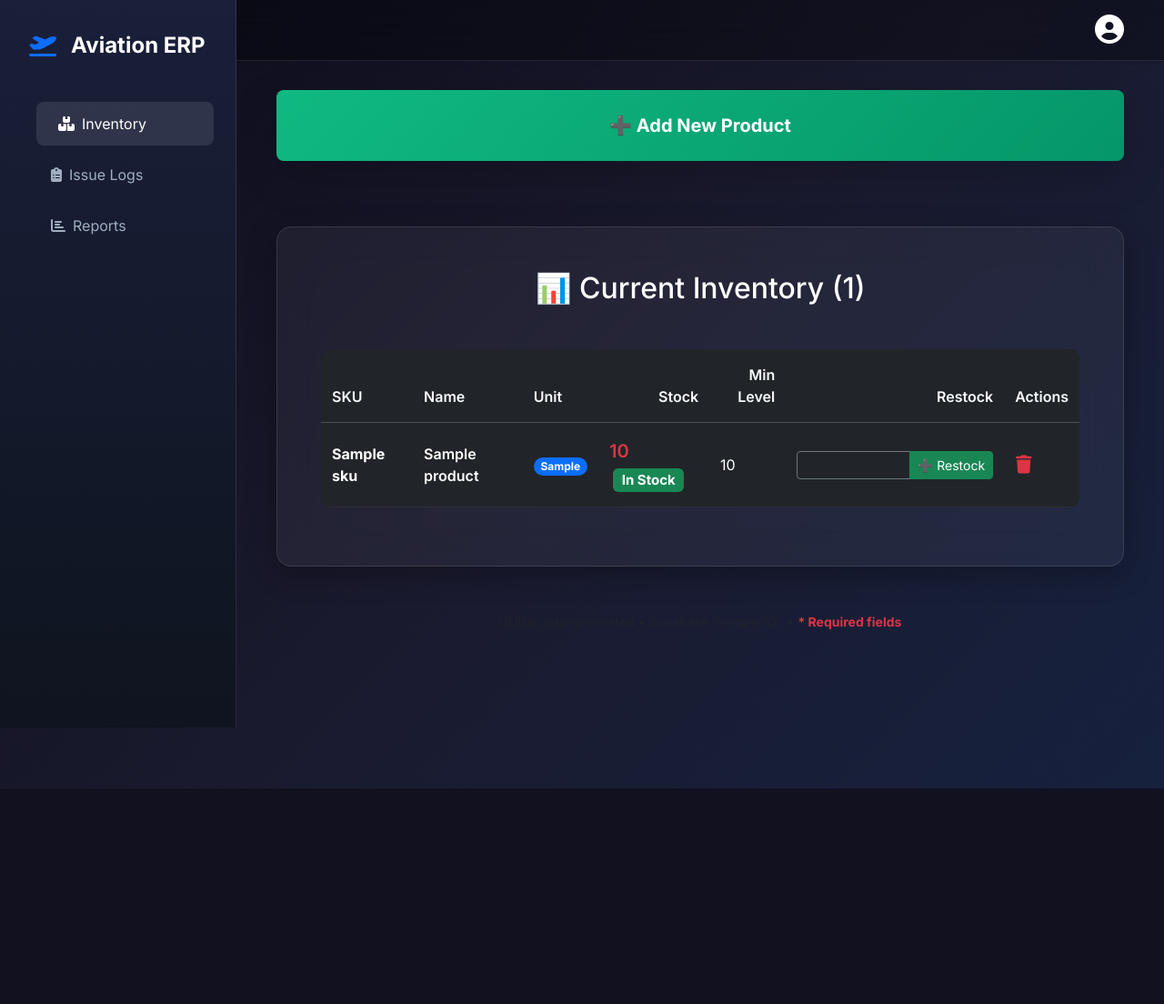
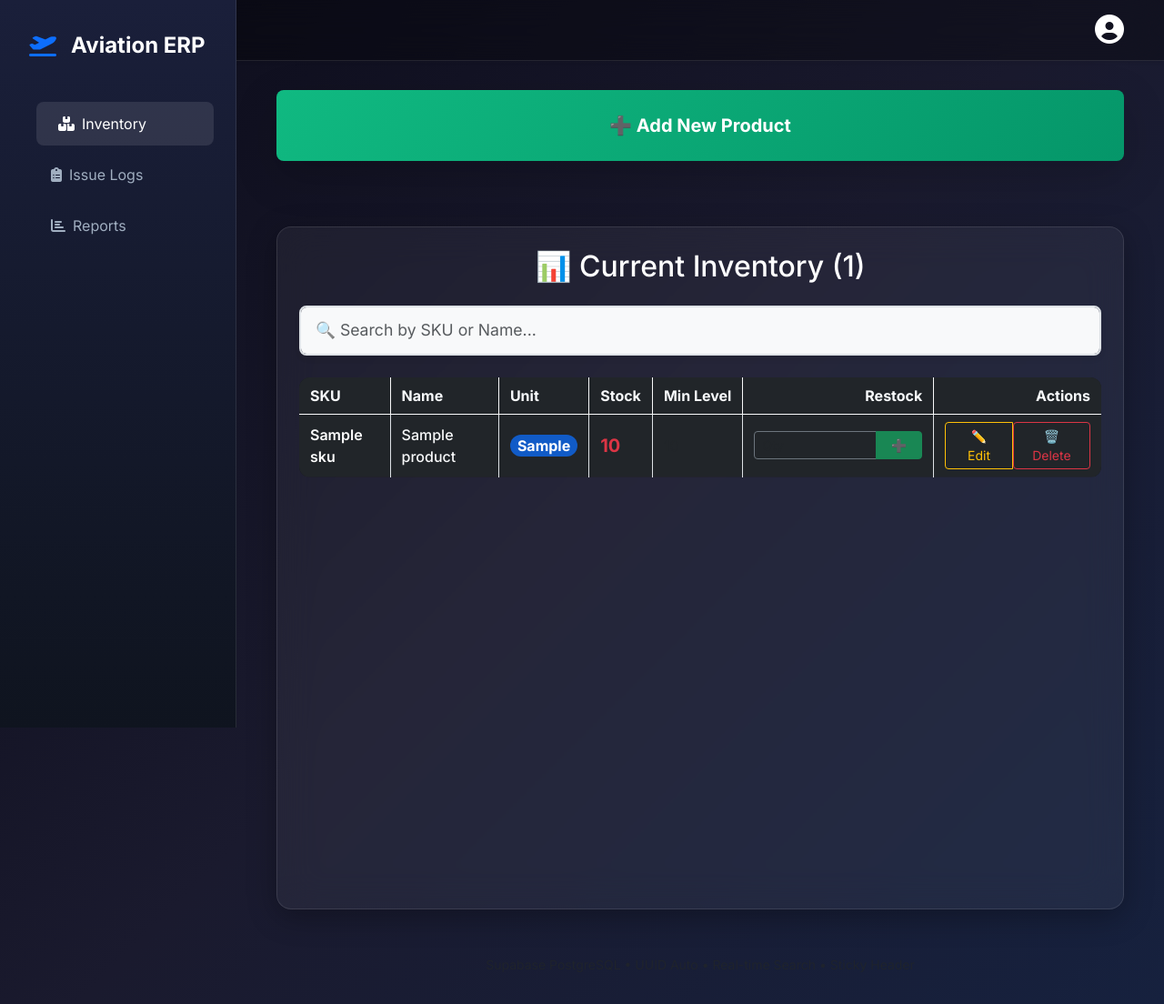
Before and after one commit to whitetap/whitetap-inventory-erp, a Flask app: template templates/admin.html in a window 1280 px wide. Shown: the whole page at 91% size. Before the commit the page ends 867 px from the top, so only its background shows below. Run offline with Flask 3, Linux system fonts and the light colour scheme; the template is opened without the code that fills it: most values are stand-ins (such as "Sample title", 1, 10 or a date in 2020).

Commit message:
UI: Polished table layout and added real-time search

```diff
--- a/templates/admin.html
+++ b/templates/admin.html
@@ -68,56 +68,65 @@
     <div class="row">
         <div class="col-12">
             <div class="card">
-                <div class="card-body p-5">
-                    <h2 class="text-4xl font-bold text-white mb-5 text-center">📊 Current Inventory ({{ products|length if products else 0 }})</h2>
+                <div class="card-body p-4">
+                    <h2 class="text-3xl font-bold text-white mb-4 text-center">📊 Current Inventory ({{ products|length if products else 0 }})</h2>
+
+                    <!-- Search Bar -->
+                    <div class="mb-4">
+                        <input type="text" id="searchInput" class="form-control form-control-lg" placeholder="🔍 Search by SKU or Name..." style="background-color: #f8f9fa; color: #333; font-size:1.1rem; padding: 0.75rem 1rem; border-radius: 0.5rem; border: 2px solid #dee2e6;">
+                    </div>
+
                     {% if products %}
-                        <div class="table-responsive">
-                            <table class="table table-hover table-sm table-dark">
-                                <thead>
+                        <div class="table-responsive" style="height: 70vh; overflow-y: auto;">
+                            <table class="table table-hover table-dark table-sm" id="productsTable">
+                                <thead id="tableHead" class="sticky-top bg-dark border-bottom border-light">
                                     <tr>
-                                        <th>SKU</th>
-                                        <th>Name</th>
-                                        <th>Unit</th>
-                                        <th class="text-end">Stock</th>
-                                        <th class="text-end">Min Level</th>
-                                        <th class="text-end">Restock</th>
-                                        <th class="text-end">Actions</th>
+                                        <th class="border-end border-light p-2 fs-6 fw-bold text-nowrap">SKU</th>
+                                        <th class="border-end border-light p-2 fs-6 fw-bold text-nowrap">Name</th>
+                                        <th class="border-end border-light p-2 fs-6 fw-bold text-nowrap">Unit</th>
+                                        <th class="border-end border-light p-2 fs-6 fw-bold text-end text-nowrap">Stock</th>
+                                        <th class="border-end border-light p-2 fs-6 fw-bold text-end text-nowrap">Min Level</th>
+                                        <th class="border-end border-light p-2 fs-6 fw-bold text-end text-nowrap">Restock</th>
+                                        <th class="p-2 fs-6 fw-bold text-end text-nowrap">Actions</th>
                                     </tr>
                                 </thead>
-                                <tbody>
+                                <tbody id="tableBody">
                                     {% for product in products %}
-                                    <tr>
-                                        <td class="fw-bold text-emerald-300">{{ product.sku }}</td>
-                                        <td class="fw-semibold">{{ product.name }}</td>
-                                        <td>
-                                            <span class="badge bg-primary rounded-pill">{{ product.unit_of_measure }}</span>
+                                    <tr class="product-row" data-sku="{{ product.sku|lower }}" data-name="{{ product.name|lower }}">
+                                        <td class="border-end p-2 fw-semibold text-emerald-300">{{ product.sku }}</td>
+                                        <td class="border-end p-2 fw-medium text-light">{{ product.name }}</td>
+                                        <td class="border-end p-2">
+                                            <span class="badge bg-primary bg-opacity-75 rounded-pill px-2 py-1 fs-6">{{ product.unit_of_measure }}</span>
                                         </td>
-                                        <td class="fw-semibold fs-5 {{ 'text-danger' if product.current_stock <= product.min_stock_level else 'text-success' }}">
+                                        <td class="border-end p-2 fs-5 fw-bold {{ 'text-danger' if product.current_stock <= product.min_stock_level else 'text-success' }}">
                                             {{ product.current_stock|round(2) }}
                                             {% if (product.current_stock or 0) < 5 %}
-                                                <span class="badge bg-danger ms-1">Low Stock</span>
-                                            {% else %}
-                                                <span class="badge bg-success ms-1">In Stock</span>
+                                                <span class="badge bg-danger bg-opacity-90 ms-1 px-2 py-1">LOW</span>
                                             {% endif %}
                                         </td>
-                                        <td>{{ product.min_stock_level|round(2) }}</td>
-                                        <td>
+                                        <td class="border-end p-2 text-muted">{{ product.min_stock_level|round(2) }}</td>
+                                        <td class="border-end p-2">
                                             <form method="POST" action="{{ url_for('restock_item') }}" class="d-inline">
                                                 <input type="hidden" name="product_id" value="{{ product.id }}">
                                                 <div class="input-group input-group-sm">
-                                                    <input type="number" name="amount_to_add" min="0.01" step="0.01" placeholder="Qty" required class="form-control bg-dark text-white border-secondary">
-                                                    <button type="submit" class="btn btn-success btn-sm">
-                                                        ➕ Restock
+                                                    <input type="number" name="amount_to_add" min="0.01" step="0.01" placeholder="Qty" required class="form-control bg-dark text-white border-secondary form-control-sm">
+                                                    <button type="submit" class="btn btn-success btn-sm px-3">
+                                                        ➕
                                                     </button>
                                                 </div>
                                             </form>
                                         </td>
-                                        <td>
-                                            <form action="{{ url_for('delete_product', id=product.id) }}" method="POST" style="display:inline;">
-                                                <button type="submit" class="btn btn-link text-danger p-0" onclick="return confirm('Are you sure you want to delete this product?')">
-                                                    <i class="fas fa-trash fs-5"></i>
-                                                </button>
-                                            </form>
+                                        <td class="p-2">
+                                            <div class="btn-group btn-group-sm" role="group">
+                                                <a href="{{ url_for('edit_product', id=product.id) }}" class="btn btn-outline-warning btn-sm px-3">
+                                                    ✏️ Edit
+                                                </a>
+                                                <form action="{{ url_for('delete_product', id=product.id) }}" method="POST" style="display:inline;" onsubmit="return confirm('Delete {{ product.name }}?')">
+                                                    <button type="submit" class="btn btn-outline-danger btn-sm px-3">
+                                                        🗑️ Delete
+                                                    </button>
+                                                </form>
+                                            </div>
                                         </td>
                                     </tr>
                                     {% endfor %}
@@ -126,10 +135,10 @@
                         </div>
 
                     {% else %}
-                        <div class="text-center py-5">
-                            <i class="fas fa-boxes fa-3x text-muted mb-3"></i>
-                            <h3 class="text-white fw-bold mb-2">No products yet</h3>
-                            <p class="text-muted mb-0">Add your first product using the form above</p>
+                        <div class="text-center py-8">
+                            <i class="fas fa-box-open fa-4x text-muted mb-4"></i>
+                            <h3 class="text-white fw-bold mb-3 fs-2">No Products Yet</h3>
+                            <p class="text-muted fs-5 mb-0">Add your first aviation product using the form above</p>
                         </div>
                     {% endif %}
                 </div>
@@ -137,36 +146,80 @@
         </div>
     </div>
 
-    <!-- Delete Confirmation Modals -->
-    {% for product in products %}
-    <div class="modal fade" id="deleteModal{{ product.id }}" tabindex="-1">
-        <div class="modal-dialog modal-dialog-centered">
-            <div class="modal-content bg-dark text-white border-0">
-                <div class="modal-header border-0">
-                    <h5 class="modal-title">Confirm Delete</h5>
-                    <button type="button" class="btn-close btn-close-white" data-bs-dismiss="modal"></button>
-                </div>
-                <div class="modal-body">
-                    <p>Are you sure you want to delete <strong>{{ product.name }}</strong> (SKU: {{ product.sku }})?</p>
-                    <p class="text-warning">This action cannot be undone.</p>
-                </div>
-                <div class="modal-footer border-0">
-                    <button type="button" class="btn btn-secondary" data-bs-dismiss="modal">Cancel</button>
-{{ url_for('delete_product', id=product.id) }}
-
-                        <button type="submit" class="btn btn-danger">Delete Product</button>
-                    </form>
-                </div>
-            </div>
-        </div>
-    </div>
-    {% endfor %}
-
     <!-- Footer -->
     <div class="row mt-5">
         <div class="col-12 text-center">
-            <small class="text-muted">UUIDs auto-generated • Supabase PostgreSQL • <span class="text-danger fw-bold">* Required fields</span></small>
+            <small class="text-muted">Supabase PostgreSQL • UUID Auto • Real-time Search • Sticky Header</small>
         </div>
     </div>
 </div>
+
+<style>
+/* Sticky Header */
+.table-responsive {
+    position: relative;
+}
+
+.sticky-top {
+    position: sticky;
+    top: 0;
+    z-index: 10;
+}
+
+/* Row Hover Effect */
+.product-row:hover {
+    background-color: rgba(255, 193, 7, 0.1) !important;
+    transform: scale(1.01);
+    transition: all 0.2s ease;
+}
+
+/* Compact Padding */
+.product-row td {
+    padding: 0.5rem 0.75rem !important;
+    vertical-align: middle;
+}
+
+.table th {
+    padding: 0.5rem 0.75rem !important;
+}
+
+/* Search Animation */
+#searchInput {
+    transition: all 0.3s ease;
+    box-shadow: 0 4px 6px -1px rgba(0, 0,0,0.1);
+}
+
+#searchInput:focus {
+    box-shadow: 0 10px 15px -3px rgba(0, 0,0,0.2);
+    border-color: #10b981;
+    transform: translateY(-1px);
+}
+
+/* Hide rows when filtering */
+.product-row.hidden {
+    display: none !important;
+}
+</style>
+
+<script>
+document.addEventListener('DOMContentLoaded', function() {
+    const searchInput = document.getElementById('searchInput');
+    const rows = document.querySelectorAll('.product-row');
+
+    searchInput.addEventListener('input', function() {
+        const query = this.value.toLowerCase().trim();
+
+        rows.forEach(row => {
+            const sku = row.dataset.sku || '';
+            const name = row.dataset.name || '';
+
+            if (query === '' || sku.includes(query) || name.includes(query)) {
+                row.classList.remove('hidden');
+            } else {
+                row.classList.add('hidden');
+            }
+        });
+    });
+});
+</script>
 {% endblock %}
```
